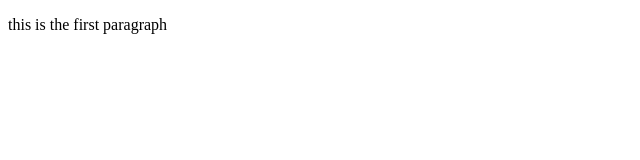
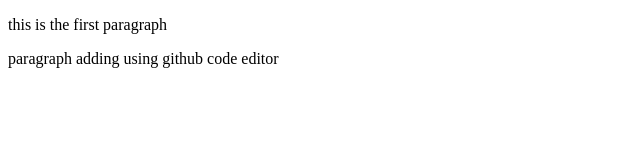
Before and after one commit to avishkanilshan/Backend, a plain HTML site: page index.html in a window 1280 px wide. Shown: the whole page, without its empty margins (0-640 px from the left). Drawn offline with Linux system fonts and the light colour scheme.

Commit message:
edit with github

```diff
--- a/index.html
+++ b/index.html
@@ -7,5 +7,6 @@
 </head>
 <body>
   <p>this is the first paragraph</p>
+  <p> paragraph adding using github code editor</p>
 </body>
 </html>
```
